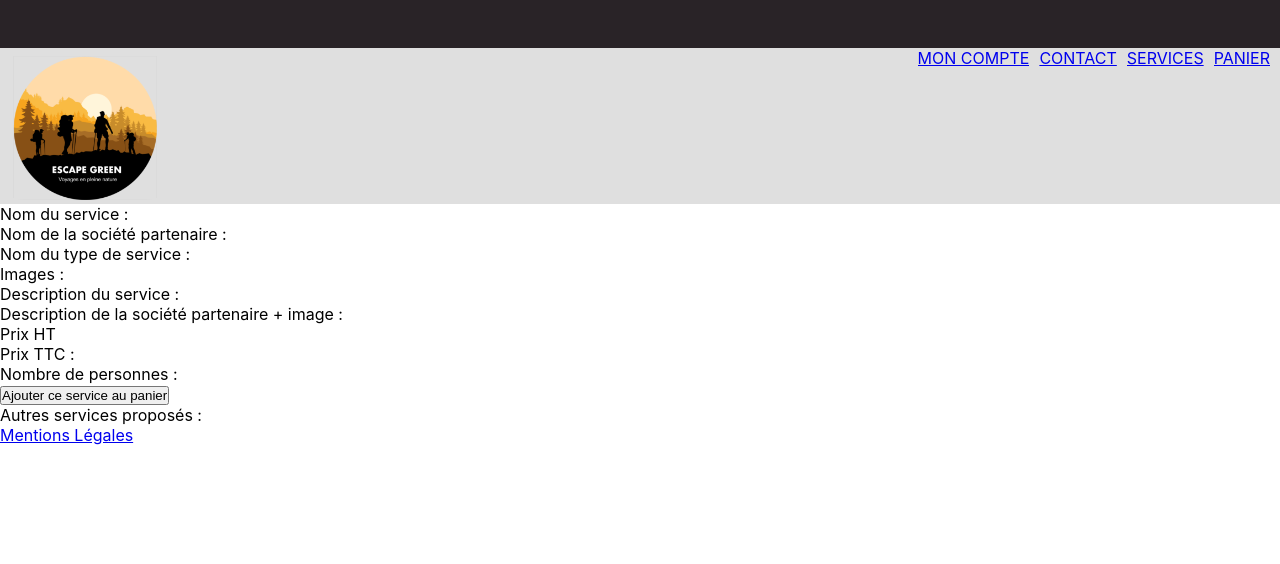
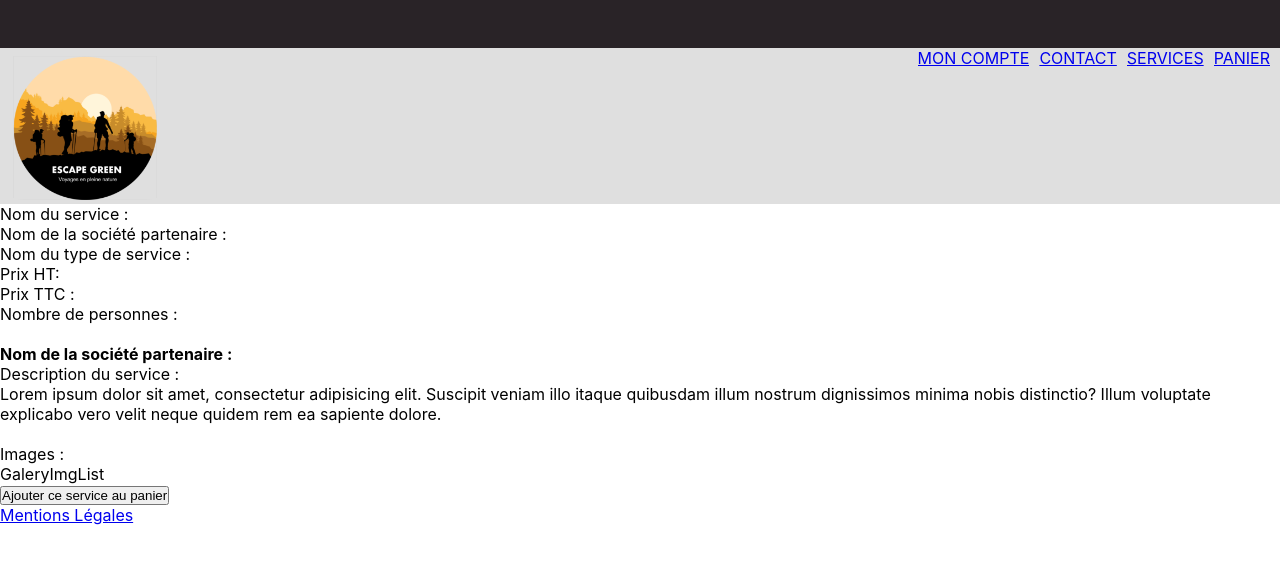
Before and after one commit to Jalutal/Hackathon_EscapeGreen, a React (Create React App) app: page /services in a window 1280 px wide. Shown: the top 564 px of the page. Built offline with nearby package versions, Linux system fonts and the light colour scheme; the HTML template or start-up script is replaced by a standard one.

Commit message:
try to prepare reservations for fetch datat

```diff
--- /dev/null
+++ b/src/configs/API_Config.js
@@ -0,0 +1,14 @@
+// API config
+const listen = {
+    host:`localhost`,
+    port:8010
+}
+const API = {
+    defaultpath:`${listen.host}:${listen.port}/api`
+}
+
+
+// Export
+module.exports = {
+    API
+};
--- a/src/pages/Connexion.jsx
+++ b/src/pages/Connexion.jsx
@@ -2,15 +2,20 @@ import Header from "../components/user/Header";
 import Footer from "../components/user/Footer";
 import { useState } from "react";
 import { useNavigate } from "react-router-dom";
+import { API } from "../configs/API_Config";
 
 
 
 const Connexion = () => {
+  const [isError, setIsError] = useState(false);
+  const [isSuccess, setIsSuccess] = useState(false);
   const [message, setMessage] = useState(null);
   const navigate = useNavigate();
 
   const handleLogin = async (event) => {
     event.preventDefault();
+    setIsSuccess(false);
+    setIsError(false);
     const user_name = event.target.user_name.value;
     const password = event.target.password.value;
     const loginData = {
@@ -18,13 +23,35 @@ const Connexion = () => {
       password,
     };
     const loginDataJson = JSON.stringify(loginData);
-    const loginResponse = await fetch("http://localhost:3000/api/users/login", {
+    const loginResponse = await fetch(`http://${API.defaultpath}/users/login`, {
       method: "POST",
       headers: {
         "Content-Type": "application/json",
       },
       body: loginDataJson,
+    }).catch( error =>{
+      if (error instanceof TypeError){
+          console.log(error)
+          setMessage("Erreur de connexion serveur")
+          return setIsError(true);
+      }
     });
+    // Check error
+    if(!loginResponse.ok && loginResponse.status >= 500){
+      console.log("erreur serveur - Status:", 500)
+      setMessage("Erreur de connexion serveur")
+      return navigate(`/`);
+    }
+    if(loginResponse.status >= 400 && loginResponse.status < 500){
+      if(loginResponse.status >= 404) {
+        setMessage("L'utilisateur n'existe pas")
+      } else {
+        setMessage("Mot de passe ou Identifiant incorrect")
+      }
+
+      return setIsError(true);
+    }
+    setIsError(false);
     const loginResponseData = await loginResponse.json();
     const token = loginResponseData.data;
 
@@ -42,7 +69,8 @@ const Connexion = () => {
           <main>
             <div>
               <Header />
-              {message && <p>{message}</p>}
+              {isError && <p className="error">{message}</p>}
+              {isSuccess && <p className="error">{message}</p>}
               <form onSubmit={handleLogin}>
                 <h2>Identifiez-vous :</h2>
                 <label>
--- a/src/pages/Panier.jsx
+++ b/src/pages/Panier.jsx
@@ -4,19 +4,65 @@ import React, { useState } from 'react';
 
 
 const Panier = () => {
+    // Init
     const prixHT = 10; // Remplace cette valeur par le prix HT que tu as
     const tauxTVA = 5.5; // Taux de TVA en pourcentage
+
+    // Fonction de calcul de Prix (Selon type service et de son taux TVA Associé)
+    const CalculPrix = (prixHT, tauxTVA) =>{}
     const prixTTC = prixHT * (1 + tauxTVA / 100); // Calcul du prix TTC
     console.log(`Le prix TTC est de ${prixTTC.toFixed(2)}€`); // Affichage du résultat
 
+    const [servicesInfo, setServicesInfo] = useState(null)
+    // Init State
+        // Value
     const [isChecked, setChecked] = useState(false);
+        // Error
+    const [isError, setIsError] = useState(false);
+    const [isSuccess, setIsSuccess] = useState(false);
+    const [validationMessage, SetValidationMessage] = useState("Votre demande a bien été envoyé");
     const handleCheckboxChange = () => {
     setChecked(!isChecked);};
+
+    // Function
 
 
     return(
         <>
             <Header />
+            <main className="main-container reservation-main">
+                <h2 className="title-main">Panier</h2>
+                <form className="container reservations reservation-content">
+                    {/* Profil User */}
+                    <div className="reservation user-Info">
+                        <p>Information Du Client</p>
+                        <div className="reservation formItem">
+                            <label htmlFor="firstName">Prénom: </label>
+                            <input type="text" name="firstName" id="firstName" required />
+                        </div>
+                        <div className="reservation formItem">
+                            <label htmlFor="lastName">Nom: </label>
+                            <input type="text" name="lastName" id="lastName" required />
+                        </div>
+                        <div className="reservation formItem">
+                            <label htmlFor="email">Email: </label>
+                            <input type="email" name="email" id="email" required />
+                        </div>
+                        <div className="reservation formItem">
+                            <label htmlFor="phone"></label>
+                            <input type="tel" name="phone" id="phone"  pattern="[0-9]{10}" required/>
+                        </div>
+                    </div>
+                    <div className="reservation servicesList">
+                        <div className="form-card service-card">
+                            <h5 className="service-title">Nom du service</h5>
+
+
+                            <input type="button" value="deleted" />
+                        </div>
+                    </div>
+                </form>
+            </main>
             <p>Nom du client :</p>
             <p>Tarif TTC (taux de TVA = )</p>
             <p>image principale :</p>
--- a/src/pages/Services.jsx
+++ b/src/pages/Services.jsx
@@ -1,31 +1,94 @@
 import Header from "../components/user/Header";
 import Footer from "../components/user/Footer";
+import { useEffect, useState } from "react";
 
 const Services = () => {
     // Initalisation
+    const [isError, setIsError] = useState(false);
+    const [isSuccess, setIsSuccess] = useState(false);
+    const [servicesInfo, setServicesInfo] = useState(null)
+
+
+
     const prixHT = 10; // Remplace cette valeur par le prix HT que tu as
     const tauxTVA = 5.5; // Taux de TVA en pourcentage
 
     const prixTTC = prixHT * (1 + tauxTVA / 100); // Calcul du prix TTC
     console.log(`Le prix TTC est de ${prixTTC.toFixed(2)}€`); // Affichage du résultat
 
-    //
+    // UseEffect
+    useEffect(() =>{
+        setServicesInfo(
+            {
+                id:1,
+                name:"Séjour au camping Paradis",
+                description:"Lorem ipsum dolor sit amet consectetur adipisicing elit. Iure quae eaque perspiciatis. Mollitia quam quas, voluptas eius harum aut maxime dolore rem minus! Natus consequatur saepe voluptas illo quasi provident.",
+                price_ht:10,
+                price_prop:null,
+                tva:5.5,
+                city:"Marseille",
+                longtitude:"43° 17′ 47″ nord",
+                latitude:"5° 22′ 12″ est",
+                sponsor:1,
+                type:1
+
+            }
+        )
+    }, [])
 
 
     return(
         <>
             <Header />
-            <p>Nom du service :</p>
-            <p>Nom de la société partenaire :</p>
-            <p>Nom du type de service :</p>
-            <p>Images :</p>
-            <p>Description du service :</p>
-            <p>Description de la société partenaire + image :</p>
-            <p>Prix HT</p>
-            <p>Prix TTC :</p>
-            <p>Nombre de personnes :</p>
-            <button>Ajouter ce service au panier</button>
-            <p>Autres services proposés :</p>
+            <main className="main-container services">
+
+                {servicesInfo? (
+                <div className="container serviceList serviceCard">
+                    <ul className="services Card-Info">
+                        <li className="card-group">
+                            Nom du service :
+                        </li>
+                        <li className="card-group">
+                            Nom de la société partenaire :
+                        </li>
+                        <li className="card-group">
+                            Nom du type de service :
+                        </li>
+                        <li className="card-group card-">
+                            Prix HT:
+                        </li>
+                        <li className="card-group">
+                            Prix TTC :
+                        </li>
+                        <li className="card-group">
+                            Nombre de personnes :
+                        </li>
+                        <li className="card-group"></li>
+                    </ul>
+                    <div className="services society">
+                        <h4>Nom de la société partenaire :</h4>
+                        <div className="society society-Info">
+                            <p>Description du service :</p>
+                            <p>
+                                Lorem ipsum dolor sit amet, consectetur adipisicing elit. Suscipit veniam illo itaque quibusdam illum nostrum dignissimos minima nobis distinctio? Illum voluptate explicabo vero velit neque quidem rem ea sapiente dolore.
+                            </p>
+                        </div>
+                        <div className="society society-Img">
+                            <img src="" className="img-fluid" alt="" srcset="" />
+                        </div>
+                    </div>
+                    <div className="images-Galery">
+                        <p>Images :</p>
+                        <div>GaleryImgList</div>
+                    </div>
+                    <button>Ajouter ce service au panier</button>
+                </div>
+                ) : (
+                <div className="container card-loading serviceCard">
+                        En Cours de chargement
+                </div>
+                )}
+            </main>
             <Footer />
         </>
     )
```
Also changed, not shown: src/utils/cookies.js (+5 -4 lines), src/utils/security-utils.js (added, +47 -0 lines).
